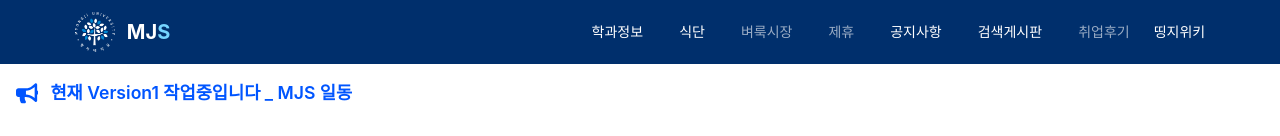
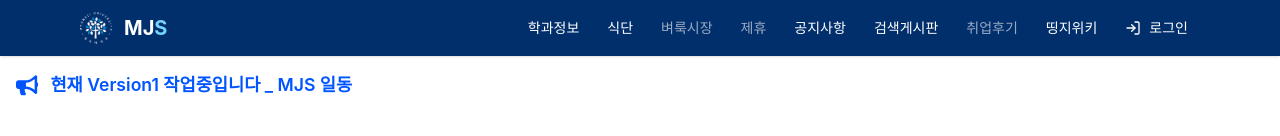
Before and after one commit to NOVA-MJU/MJS-FRONT, a React (Vite) app: page / in a window 1280 px wide. Shown: the top 136 px of the page. Built offline with nearby package versions, Linux system fonts and the light colour scheme; no server answers; a web font is replaced by a local one.

Commit message:
<Feat> 로그인/로그아웃 navbar에 추가 및 navbar element 디자인 통일

```diff
--- a/src/components/organisms/Navbar.tsx
+++ b/src/components/organisms/Navbar.tsx
@@ -1,113 +1,206 @@
-import { Link } from 'react-router-dom';
+import { Link, useNavigate } from 'react-router-dom';
 import logo from '../../assets/schoolLogo.png';
-import { HiMenu, HiX } from 'react-icons/hi'; // 햄버거/닫기 아이콘
+import { HiMenu, HiX } from 'react-icons/hi';
 import { useState } from 'react';
+import { FiLogIn, FiLogOut } from 'react-icons/fi';
+import { useAuthStore } from '../../store/useAuthStore';
 
 const Navbar = () => {
   const [isOpen, setIsOpen] = useState(false);
+  const { isLoggedIn, logout } = useAuthStore();
+  const navigate = useNavigate();
 
   const toggleMenu = () => setIsOpen((prev) => !prev);
+  const handleAuthClick = () => {
+    if (isLoggedIn) logout();
+    else navigate('/login');
+  };
+  const closeMenu = () => setIsOpen(false);
 
   return (
-    <nav className='bg-[#002f6c] p-3 z-50 w-full'>
-      <div className='md:max-w-[1200px] w-[90%] mx-auto flex justify-between items-center'>
-        <Link to='/'>
-          <div className='flex items-center gap-3'>
-            <img src={logo} alt='Logo' className='w-10 h-10' />
-            <div className='flex text-white text-xl font-bold no-underline'>
+    <nav className='bg-[#002f6c] h-14 w-full z-50 shadow-sm overflow-hidden'>
+      <div className='mx-auto md:max-w-[1200px] w-[90%] h-full px-4 flex items-center justify-between'>
+        {/* 브랜드 */}
+        <Link to='/' className='h-full'>
+          <div className='flex items-center h-full gap-3'>
+            <img src={logo} alt='Logo' className='w-8 h-8 block' />
+            <div className='flex text-white text-xl font-bold leading-none'>
               <span>MJ</span>
               <span className='text-sky-300'>S</span>
             </div>
           </div>
         </Link>
 
-        {/* 햄버거 버튼 (모바일) */}
-        <button className='md:hidden text-white text-2xl focus:outline-none' onClick={toggleMenu}>
-          {isOpen ? <HiX /> : <HiMenu />}
+        {/* 모바일: 햄버거 */}
+        <button
+          className='md:hidden h-10 w-10 grid place-items-center text-white rounded hover:bg-white/10 transition-colors leading-none'
+          onClick={toggleMenu}
+          aria-label={isOpen ? '메뉴 닫기' : '메뉴 열기'}
+        >
+          {isOpen ? <HiX size={20} /> : <HiMenu size={20} />}
         </button>
 
         {/* 데스크톱 메뉴 */}
-        <ul className='hidden md:flex gap-3 list-none text-white text-sm font-medium'>
+        <ul className='hidden md:flex items-center gap-1 list-none text-white text-sm font-medium leading-none'>
           <li>
-            <Link to='/department'>
-              <span className='px-3 py-2'>학과정보</span>
+            <Link
+              to='/department'
+              className='inline-flex items-center h-10 px-3 rounded-lg hover:bg-white/10'
+            >
+              학과정보
             </Link>
           </li>
           <li>
-            <Link to='/menu' className='p-3'>
+            <Link
+              to='/menu'
+              className='inline-flex items-center h-10 px-3 rounded-lg hover:bg-white/10'
+            >
               식단
             </Link>
           </li>
           <li>
-            <span className='px-3 py-2 rounded cursor-default text-white/60'>벼룩시장</span>
+            <span className='inline-flex items-center h-10 px-3 rounded-lg cursor-default text-white/60'>
+              벼룩시장
+            </span>
           </li>
           <li>
-            <span className='px-3 py-2 rounded cursor-default text-white/60'>제휴</span>
+            <span className='inline-flex items-center h-10 px-3 rounded-lg cursor-default text-white/60'>
+              제휴
+            </span>
           </li>
           <li>
-            <Link to='/notice' className='p-3'>
+            <Link
+              to='/notice'
+              className='inline-flex items-center h-10 px-3 rounded-lg hover:bg-white/10'
+            >
               공지사항
             </Link>
           </li>
           <li>
-            <Link to='/board' className='p-3'>
+            <Link
+              to='/board'
+              className='inline-flex items-center h-10 px-3 rounded-lg hover:bg-white/10'
+            >
               검색게시판
             </Link>
           </li>
           <li>
-            <span className='px-3 py-2 rounded cursor-default text-white/60'>취업후기</span>
+            <span className='inline-flex items-center h-10 px-3 rounded-lg cursor-default text-white/60'>
+              취업후기
+            </span>
           </li>
           <li>
             <a
               href='https://namu.wiki/w/%EB%AA%85%EC%A7%80%EB%8C%80%ED%95%99%EA%B5%90'
               target='_blank'
               rel='noopener noreferrer'
+              className='inline-flex items-center h-10 px-3 rounded-lg hover:bg-white/10'
             >
               띵지위키
             </a>
+          </li>
+          {/* 로그인/로그아웃: 다른 메뉴와 동일한 형식 */}
+          <li>
+            <button
+              onClick={handleAuthClick}
+              className='inline-flex items-center gap-2 h-10 px-3 rounded-lg hover:bg-white/10 transition-colors'
+              title={isLoggedIn ? '로그아웃' : '로그인'}
+            >
+              {isLoggedIn ? (
+                <>
+                  <FiLogOut size={16} className='block' />
+                  로그아웃
+                </>
+              ) : (
+                <>
+                  <FiLogIn size={16} className='block' />
+                  로그인
+                </>
+              )}
+            </button>
           </li>
         </ul>
       </div>
 
       {/* 모바일 메뉴 */}
       {isOpen && (
-        <ul className='flex flex-col md:hidden bg-[#002f6c] text-white text-sm font-medium list-none p-4 gap-3'>
+        <ul className='flex flex-col md:hidden bg-[#002f6c] text-white text-sm font-medium list-none px-4 py-2 gap-1 leading-none border-t border-white/10'>
           <li>
-            <span className='px-3 py-2 rounded cursor-default text-white/60'>학과정보</span>
+            <span className='block px-3 h-10 rounded-lg cursor-default text-white/60 flex items-center'>
+              학과정보
+            </span>
           </li>
           <li>
-            <Link to='/menu' className='px-3 py-2 block'>
+            <Link
+              to='/menu'
+              onClick={closeMenu}
+              className='block px-3 h-10 rounded-lg flex items-center hover:bg-white/10'
+            >
               식단
             </Link>
           </li>
           <li>
-            <span className='px-3 py-2 rounded cursor-default text-white/60'>벼룩시장</span>
+            <span className='block px-3 h-10 rounded-lg cursor-default text-white/60 flex items-center'>
+              벼룩시장
+            </span>
           </li>
           <li>
-            <span className='px-3 py-2 rounded cursor-default text-white/60'>제휴</span>
+            <span className='block px-3 h-10 rounded-lg cursor-default text-white/60 flex items-center'>
+              제휴
+            </span>
           </li>
           <li>
-            <Link to='/notice' className='px-3 py-2 block'>
+            <Link
+              to='/notice'
+              onClick={closeMenu}
+              className='block px-3 h-10 rounded-lg flex items-center hover:bg-white/10'
+            >
               공지사항
             </Link>
           </li>
           <li>
-            <Link to='/board' className='px-3 py-2 block'>
+            <Link
+              to='/board'
+              onClick={closeMenu}
+              className='block px-3 h-10 rounded-lg flex items-center hover:bg-white/10'
+            >
               검색게시판
             </Link>
           </li>
           <li>
-            <span className='px-3 py-2 rounded cursor-default text-white/60'>취업후기</span>
+            <span className='block px-3 h-10 rounded-lg cursor-default text-white/60 flex items-center'>
+              취업후기
+            </span>
           </li>
           <li>
             <a
               href='https://namu.wiki/w/%EB%AA%85%EC%A7%80%EB%8C%80%ED%95%99%EA%B5%90'
               target='_blank'
               rel='noopener noreferrer'
-              className='px-3 py-2 block'
+              className='block px-3 h-10 rounded-lg flex items-center hover:bg-white/10'
+              onClick={closeMenu}
             >
               띵지위키
             </a>
+          </li>
+          <li>
+            <button
+              onClick={() => {
+                handleAuthClick();
+                closeMenu();
+              }}
+              className='flex items-center gap-2 px-3 h-10 rounded-lg hover:bg-white/10 transition-colors'
+            >
+              {isLoggedIn ? (
+                <>
+                  <FiLogOut size={16} className='block' /> 로그아웃
+                </>
+              ) : (
+                <>
+                  <FiLogIn size={16} className='block' /> 로그인
+                </>
+              )}
+            </button>
           </li>
         </ul>
       )}
```
